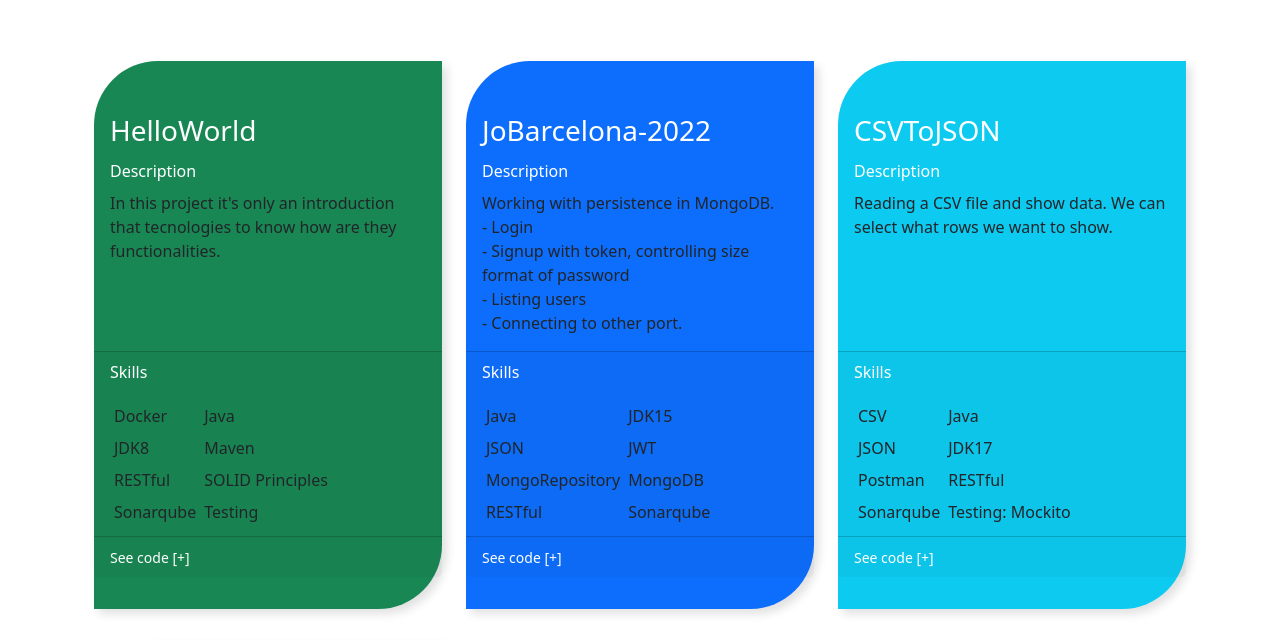
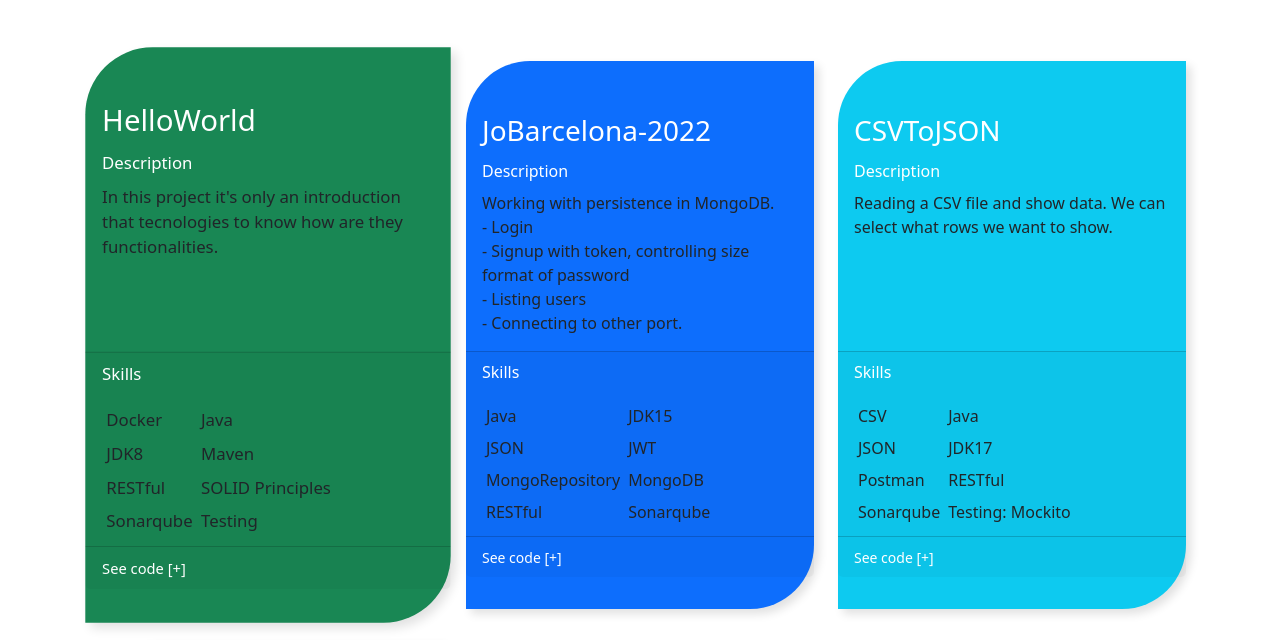
Before and after one commit to jcabatay/MyPortafolioWeb, a website: page backend.html in a window 1280 px wide. In both pictures the pointer is over the element 268 px from the left and 486 px from the top of the page. Shown: the part 151-791 px from the top of the page. Drawn offline with nearby package versions, Linux system fonts and the light colour scheme.

Commit message:
card transform and scale add

```diff
--- a/backend.html
+++ b/backend.html
@@ -17,7 +17,7 @@
         font-size: 16px;
         /* google font: Cairo */
         font-family: Cairo, monospace;
-        text-align: justify;
+        /* text-align: justify; */
         border-width: 1px;
         padding-top: 10px;
         padding-right: 20px;
@@ -69,6 +69,13 @@
 
       #thumbnail{
         box-shadow: 0 10px 20px rgba(0,0,0,0.19), 0 6px 6px rgba(0,0,0,0.23);
+      }
+
+      .card:hover{
+        transform: scale(1.05);
+        /* background-color: #fff; */
+        transition-duration: 2s;
+
       }
 
     </style>
```
Also changed, not shown: frontend.html (+6 -0 lines).
